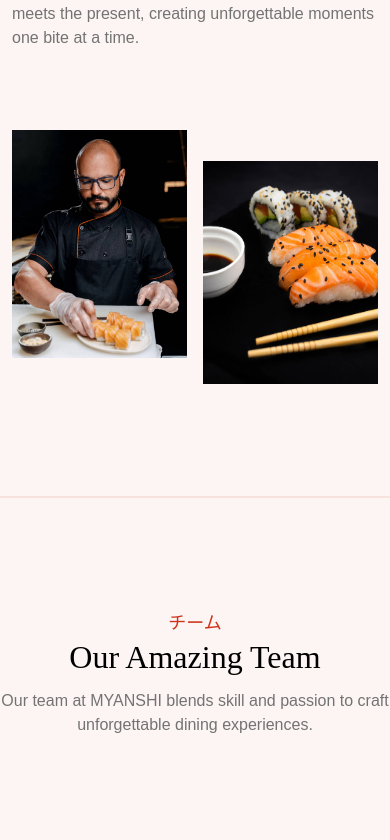
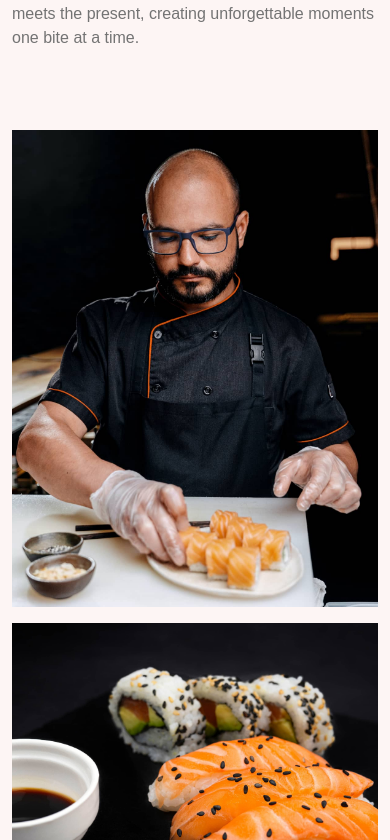
Before and after one commit to Khant-Min-Htut/mcf10_mcp7_myanshi_web, a React (Vite) app: page /about in a window 390 px wide. Shown: the part 3424-4264 px from the top of the page. Built offline with nearby package versions, Linux system fonts and the light colour scheme.

Commit message:
fix:image layout fixed

```diff
--- a/src/features/about-us/components/MyJourney.jsx
+++ b/src/features/about-us/components/MyJourney.jsx
@@ -25,12 +25,12 @@ const MyJourney = () => {
         <img
           src={imageOne}
           alt="chief image"
-          className="size-full row-start-1 row-end-9"
+          className="size-full sm:row-start-1 sm:row-end-9"
         />
         <img
           src={imageTwo}
           alt="sushi image"
-          className="size-full row-start-2 row-end-10"
+          className="size-full sm:row-start-2 sm:row-end-10"
         />
       </div>
     </div>
```
